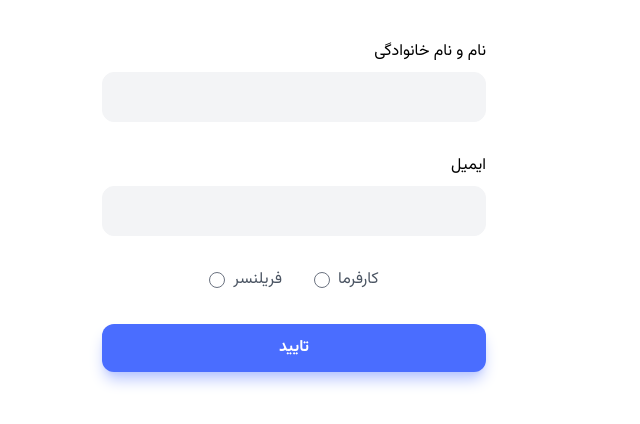
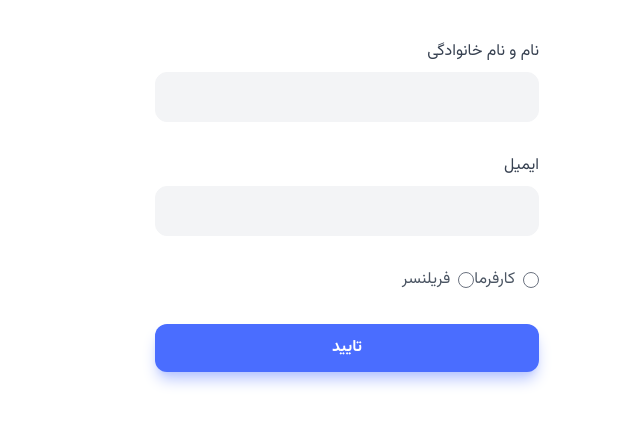
Before and after one commit to alizargar21/Freelancerin-app, a React (Vite) app: page /complete-profile in a window 1280 px wide. Shown: the top 424 px of the page, without its empty margins (445-1085 px from the left). Built offline with nearby package versions, Linux system fonts and the light colour scheme.

Commit message:
add create project from , apply RHF in forms , add tags  ,datepicker and categories

```diff
--- a/src/features/Authentication/AuthContainer.jsx
+++ b/src/features/Authentication/AuthContainer.jsx
@@ -4,6 +4,7 @@ import CheckOTPForm from "./CheckOTPForm";
 import { useMutation, useQuery } from "@tanstack/react-query";
 import { getOtp } from "../../services/authServices";
 import toast from "react-hot-toast";
+import { useForm } from "react-hook-form";
 const AuthContainer = () => {
   const [step, setStep] = useState(1);
   const [phoneNumber, setPhoneNumber] = useState("");
@@ -19,11 +20,12 @@ const AuthContainer = () => {
   } = useMutation({
     mutationFn: getOtp,
   });
-  const sendOtpHandler = async (e) => {
+  const {register , handleSubmit , getValues}  =useForm()
+  const sendOtpHandler = async (data) => {
     e.preventDefault();
 
     try {
-      const { message } = await mutateAsync({ phoneNumber });
+      const { message } = await mutateAsync(data);
       toast.success(message);
       console.log(message)
 
@@ -39,15 +41,17 @@ const AuthContainer = () => {
         return (
           <SendOTPForm
             isSendingOtp={isSendingOtp}
-            phoneNumber={phoneNumber}
-            onSubmit={(e)=>sendOtpHandler(e)}
-            onChange={(e) => setPhoneNumber(e.target.value)}
+            onSubmit={handleSubmit(sendOtpHandler)}
+
+            register={register}
+            // phoneNumber={phoneNumber}
+            // onChange={(e) => setPhoneNumber(e.target.value)}
           />
         );
       case 2:
         return (
           <CheckOTPForm
-            phoneNumber={phoneNumber}
+            phoneNumber={getValues("phoneNumber")}
             onBack={() => setStep((s) => s - 1)}
             OnReSendOtp={sendOtpHandler}
             otpResponse={otpResponse}
--- a/src/features/Authentication/CompleteProfileForm.jsx
+++ b/src/features/Authentication/CompleteProfileForm.jsx
@@ -7,20 +7,28 @@ import toast from "react-hot-toast";
 import Loading from "../../ui/Loading";
 import { completeProfile } from "../../services/authServices";
 import { useNavigate } from "react-router-dom";
+import { useForm } from "react-hook-form";
+import RadioInputGroup from "../../ui/RadioInputGroup";
 
 const CompleteProfileForm = () => {
-  const [name, setName] = useState("");
-  const [email, setEmail] = useState("");
-  const [role, setRole] = useState("");
-
+  // const [name, setName] = useState("");
+  // const [email, setEmail] = useState("");
+  // const [role, setRole] = useState("");
+  const {
+    handleSubmit,
+    register,
+    getValues,
+    watch,
+    formState: { errors },
+  } = useForm();
   const { mutateAsync, isPending } = useMutation({
     mutationFn: completeProfile,
   });
- const navigate =  useNavigate()
-  const submitHandler = async (e) => {
+  const navigate = useNavigate();
+  const submitHandler = async (data) => {
     e.preventDefault();
     try {
-      const { message , user } = await mutateAsync({ name , email, role });
+      const { message, user } = await mutateAsync(data);
       toast.success(message);
 
       if (!user.status !== 2) {
@@ -31,8 +39,6 @@ const CompleteProfileForm = () => {
       if (user.role === "OWNER") return navigate("/owner");
       if (user.role === "FREELANCER") return navigate("/freelancer");
       if (user.role === "ADMIN") return navigate("/admin");
-
-
     } catch (error) {
       toast.error(error?.response?.data?.message);
       console.log(error);
@@ -41,38 +47,47 @@ const CompleteProfileForm = () => {
   return (
     <div className="flex justify-center">
       <div className="w-full sm:max-w-sm  pt-10">
-        <form className="space-y-8" onSubmit={submitHandler}>
+        <form className="space-y-8" onSubmit={handleSubmit(submitHandler)}>
           <TextFieldInput
             label="نام و نام خانوادگی"
             name="name"
-            value={name}
-            onChange={(e) => setName(e.target.value)}
+            register={register}
+            validationSchema={{ required: " نام ضروری است" }}
+
+            // value={name}
+            // onChange={(e) => setName(e.target.value)}
           />
           <TextFieldInput
             label="ایمیل"
             name="email"
+            register={register}
+            validationSchema={{
+              required: "ایمیل ضروری است",
+              pattern: {
+                value: /^[A-Z0-9._%+-]+@[A-Z0-9.-]+\.[A-Z]{2,}$/i,
+                message: "ایمیل نامعتبر است",
+              },
+            }}
+
             // type="email"
-            value={email}
-            onChange={(e) => setEmail(e.target.value)}
+            // value={email}
+            // onChange={(e) => setEmail(e.target.value)}
           />
-          <div className="flex items-center justify-center gap-x-8">
-            <RadioInput
-              label="کارفرما"
-              id="OWNER"
-              name="role"
-              value="OWNER"
-              checked={role === "OWNER"}
-              onChange={(e) => setRole(e.target.value)}
-            />
-            <RadioInput
-              label="فریلنسر"
-              checked={role === "FREELANCER"}
-              id="FREELANCER"
-              name="role"
-              onChange={(e) => setRole(e.target.value)}
-              value="FREELANCER"
-            />
-          </div>
+          <RadioInputGroup
+            errors={errors}
+            register={register}
+            watch={watch}
+            configs={{
+              name : "role",
+              validationSchema: { required: "انتخاب نقش ضروری است" },
+              options: [
+                { value: "OWNER", label: "کارفرما" },
+                { value: "FREELANCER", label: "فریلنسر" },
+              ],
+            }}
+          />
+
+          {/* <div className="flex items-center justify-center gap-x-8"></div> */}
           <div>
             {isPending ? (
               <Loading />
--- a/src/features/projects/ProjectRow.jsx
+++ b/src/features/projects/ProjectRow.jsx
@@ -9,6 +9,7 @@ import Modal from "../../ui/Modal";
 import Button from "../../ui/Button";
 import ConfirmDelete from "../../ui/ConfirmDelete";
 import useRemoveProject from "./useRemoveProject";
+import CreateProjectForm from "./CreateProjectForm"
 const ProjectRow = ({ project, index }) => {
   const [isEditOpen, setIsEditOpen] = useState(false);
   const [isDeleteOpen, setIsDeleteOpen] = useState(false);
@@ -51,6 +52,10 @@ const {isDeleting , removeProject } = useRemoveProject()
               onClose={() => setIsEditOpen(false)}
               isOpen={isEditOpen}
             />
+                <CreateProjectForm
+                projectToEdit={project}
+                onClose={() => setIsEditOpen(false)}
+              />
           </>
           <>
             <Button
--- /dev/null
+++ b/src/hooks/useOutsideClick.js
@@ -0,0 +1,15 @@
+import { useEffect, useRef } from "react";
+
+export default function useOutsideClick(handler , listenCapturing = true) {
+  const ref = useRef();
+  useEffect(() => {
+    function handleClick(e) {
+      if (ref.current && !ref.current.contains(e.target)) {
+        handler();
+      }
+      document.addEventListener("click" , handleClick , listenCapturing);
+      return ()=> document.removeEventListener("click" , handleClick , listenCapturing)
+    }
+  }, [handler , listenCapturing]);
+  return ref
+}
--- /dev/null
+++ b/src/ui/DatePickerField.jsx
@@ -0,0 +1,24 @@
+import React from 'react'
+import DatePicker from 'react-multi-date-picker'
+import persian from "react-date-object/calendars/persian"
+import persian_fa from "react-date-object/locales/persian_fa"
+const DatePickerField = ({label , date}) => {
+  return (
+    <div>
+          <span className='mb-2 block text-secondary-700 '>{label}</span>
+          <DatePicker
+          containerClassName='w-full'
+          inputClass='textField__input'
+          calendarPosition='bottom-center'
+          value={date}
+          onChange={date => setDate(date)}
+          format='YYYY/MM/DD'
+          calendar={persian}
+          locale={persian_fa}
+
+          />
+    </div>
+  )
+}
+
+export default DatePickerField
--- a/src/ui/Modal.jsx
+++ b/src/ui/Modal.jsx
@@ -1,8 +1,11 @@
 import React from "react";
 import Button from "./Button";
 import { HiOutlineX } from "react-icons/hi";
+import useOutsideClick from "../hooks/useOutsideClick";
 
 const Modal = ({ children, onClose, isOpen, title }) => {
+  const ref = useOutsideClick();
+
   return (
     isOpen && (
       <div
@@ -10,6 +13,7 @@ const Modal = ({ children, onClose, isOpen, title }) => {
     w-full h-screen bg-secondary-800 bg-opacity-30"
       >
         <div
+          ref={ref}
           className="fixed left-1/2 top-1/2 -translate-x-1/2 -translate-y-1/2
           rounded-sm bg-secondary-0 p-4 shadow-lg transition-all duration-500
           ease-out w-[calc(100-vw-2rem)] md:max-w-lg max-h-[calc(100vh-2rem)] overflow-y-auto "
--- /dev/null
+++ b/src/ui/RHFSelect.jsx
@@ -0,0 +1,18 @@
+import React from "react";
+
+const RHFSelect = ({ label, name, register, options, required }) => {
+  return (
+    <div>
+      <label htmlFor={name} className="mb-2 block text-secondary-700">
+          {label} {required  && <span className="text-error">*</span>}
+        <select {...register(name)} id={name} className="textField__input">
+          {options.map((option) => (
+            <option value={option.value}>{option.label}</option>
+          ))}
+        </select>
+      </label>
+    </div>
+  );
+};
+
+export default RHFSelect;
--- a/src/ui/RadioInput.jsx
+++ b/src/ui/RadioInput.jsx
@@ -1,18 +1,20 @@
 import React from "react";
 
-const RadioInput = ({ name, value, label, onChange, id , checked}) => {
+const RadioInput = ({ name, value, label, register, id, errors, watch , validationSchema}) => {
   return (
     <div className="flex   text-secondary-600 items-center gap-x-2">
-      <label htmlFor={id}>{label}</label>
       <input
-        onChange={onChange}
-        checked={checked}
+
         type="radio"
         className="form-radio cursor-pointer"
         name={name}
+        {...register(name , validationSchema)}
         id={id}
+        checked={watch(name) === value}
         value={value}
       />
+      <label htmlFor={id}>{label}</label>
+
     </div>
   );
 };
--- /dev/null
+++ b/src/ui/RadioInputGroup.jsx
@@ -0,0 +1,35 @@
+import React from 'react'
+import RadioInput from './RadioInput';
+
+const RadioInputGroup = ({register , watch , errors , configs}) => {
+          const {name , validationSchema ={} , options} = configs;
+
+  return (
+    <div>
+          <div className="flex">
+                    {options.map((option)=>(
+                              <RadioInput
+                              key={option.value}
+                              label={option.label}
+                              value={option.value}
+                              id={option.value}
+                              name={name}
+                              register={register}
+                              watch={watch}
+                              validationSchema={validationSchema}
+                              errors={errors}
+
+                              />
+                    ))}
+          </div>
+          {errors && errors[name] && (
+        <span className="text-error block text-sm mt-2">
+          {" "}
+          {errors[name]?.message}{" "}
+        </span>
+      )}
+    </div>
+  )
+}
+
+export default RadioInputGroup
--- a/src/ui/TextFieldInput.jsx
+++ b/src/ui/TextFieldInput.jsx
@@ -1,18 +1,20 @@
 import React from "react";
 
-const TextFieldInput = ({ label, onChange, name, value, type = "text" }) => {
+const TextFieldInput = ({ label, register, value,name, type = "text" ,errors , required , ValidationSchema }) => {
   return (
     <div>
-      <label htmlFor={name} className="mb-2 block">
-        {label}
+      <label htmlFor={name} className="mb-2 block text-secondary-700">
+        {label}  {required && <span className="text-error">*</span>}
       </label>
       <input
         id={name}
+        {...register(name , ValidationSchema)}
         type={type}
         className="textField__input"
-        onChange={onChange}
+
         autoComplete="off"
       />
+      {errors && errors[name] && <span className="text-error text-sm  mt-2">{errors[name]?.message} </span>}
     </div>
   );
 };
```
Also changed, not shown: src/features/Authentication/SendOTPForm,.jsx (+7 -8 lines), src/features/projects/CreateProjectForm.jsx (added, +73 -0 lines).
